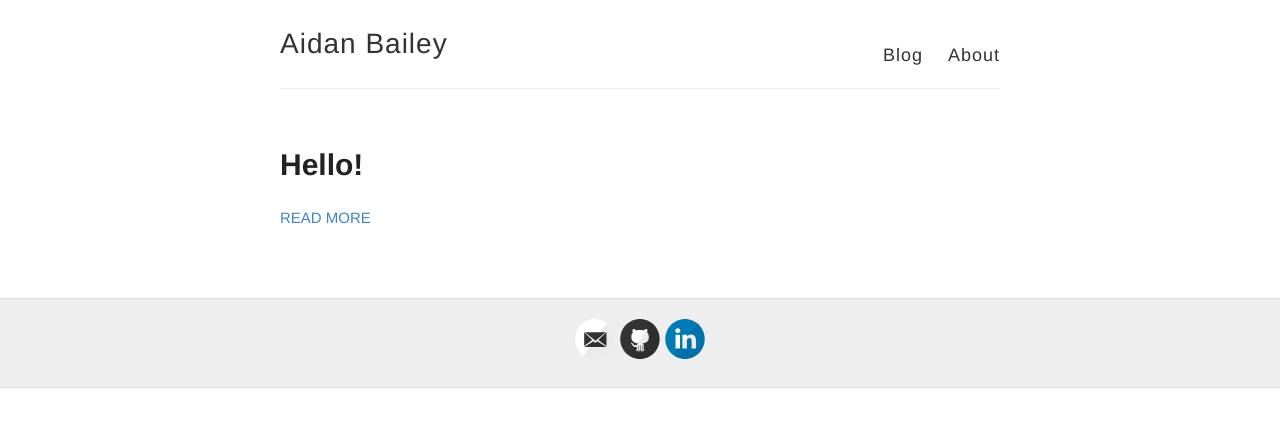
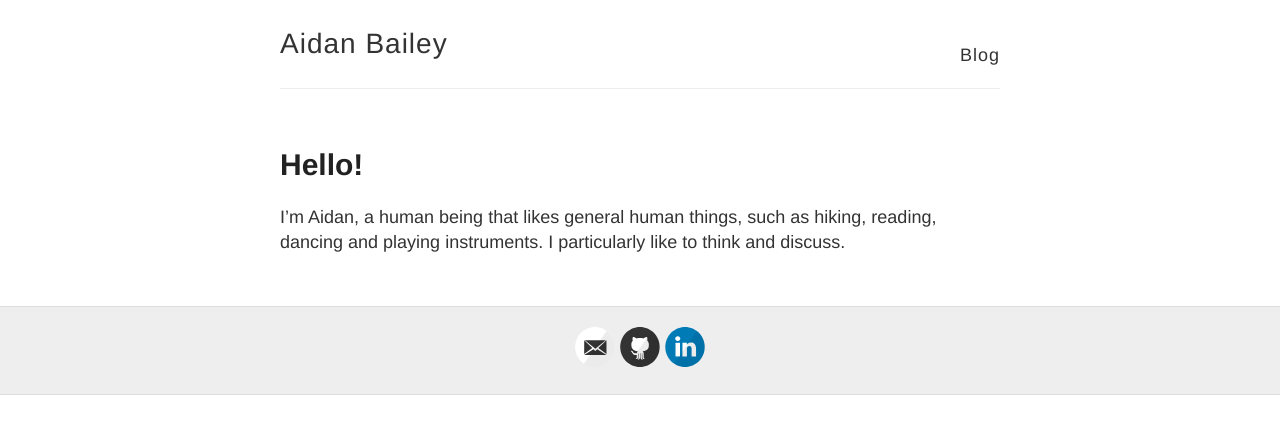
Before and after one commit to aidan-bailey/aidan-bailey.github.io, a Jekyll site: the page built from index.md, in a window 1280 px wide. Shown: the top 434 px of the page. Built offline with Jekyll 4.4.1, drawn with Linux system fonts in a browser that asks for light colours.

Commit message:
Update files

```diff
--- a/_layouts/default.html
+++ b/_layouts/default.html
@@ -28,7 +28,6 @@
 
           <nav>
             <a href="{{ site.baseurl }}/">Blog</a>
-            <a href="{{ site.baseurl }}/about">About</a>
           </nav>
         </header>
       </div>
--- a/index.html
+++ /dev/null
@@ -1,18 +0,0 @@
----
-layout: default
----
-
-<div class="posts">
-  {% for post in site.posts %}
-    <article class="post">
-
-      <h1><a href="{{ site.baseurl }}{{ post.url }}">{{ post.title }}</a></h1>
-
-      <div class="entry">
-        {{ post.excerpt }}
-      </div>
-
-      <a href="{{ site.baseurl }}{{ post.url }}" class="read-more">Read More</a>
-    </article>
-  {% endfor %}
-</div>
--- a/about.md
+++ b/index.md
@@ -1,14 +1,14 @@
 ---
 layout: page
 title: Hello!
-permalink: /about/
+permalink: /
 ---
 
 I'm Aidan, a human being that
 likes general human things,
 such as hiking, reading, dancing and
 playing instruments.
-I also like to think and discuss.
+I particularly like to think and discuss.
 
 <!-- In fact, I like thinking and discussing so much that I am
 pursuing a Masters of Science at the University of Cape Town.
```
